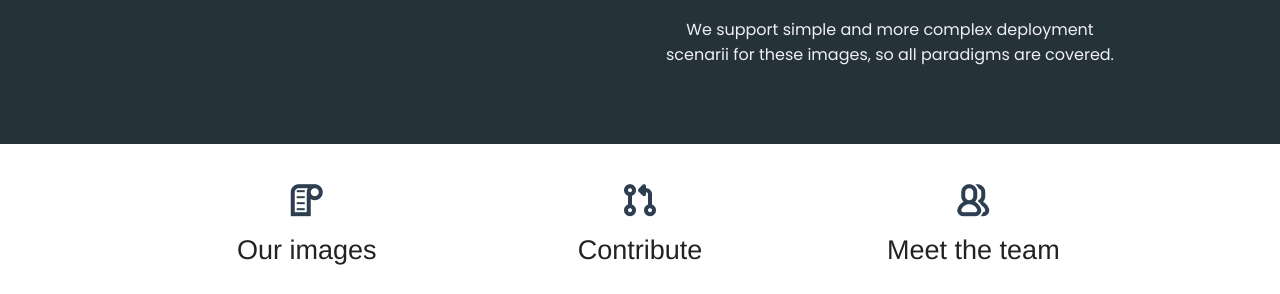
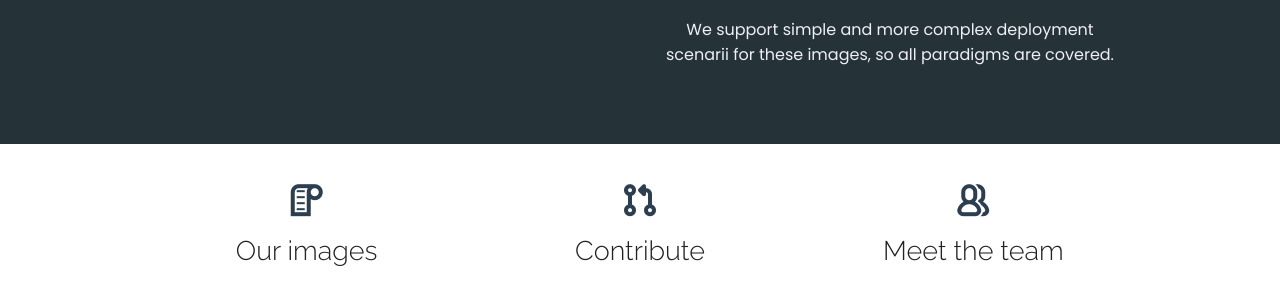
Before and after one commit to nasqueron/docker-www, a website: page index.html in a window 1280 px wide. Shown: the part 448-742 px from the top of the page. Drawn offline with Linux system fonts and the light colour scheme.

Commit message:
Raleway as font for every title
Summary:
Raleway were used for H1 at a 300 weight.

We apply this font to every title, and not only H1.

Test Plan: lint CSS

Reviewers: Kaliiixx

Differential Revision: http://devcentral.nasqueron.org/D55

```diff
--- a/css/app.css
+++ b/css/app.css
@@ -64,8 +64,6 @@ header {
 }
 
 header h1 {
-	font-family: 'Raleway', sans-serif;
-	font-weight: 300;
 	text-align: center;
 	color: #253237 !important;
 }
@@ -73,6 +71,11 @@ header h1 {
 /*  -------------------------------------------------------------
     Headings
     - - - - - - - - - - - - - - - - - - - - - - - - - - - - - - -    */
+
+h1, h2, h3, h4, h5, h6 {
+    font-family: 'Raleway', "Helvetica Neue", Helvetica, Roboto, Arial, sans-serif;
+    font-weight: 300;
+}
 
 h3 {
     margin-bottom: 1em;
```
